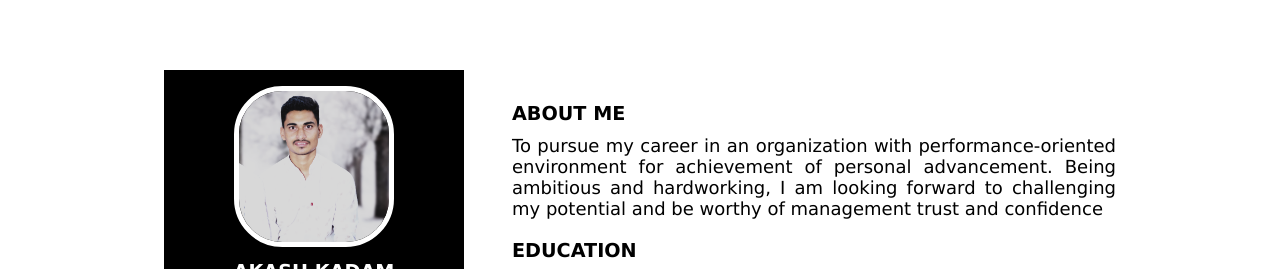
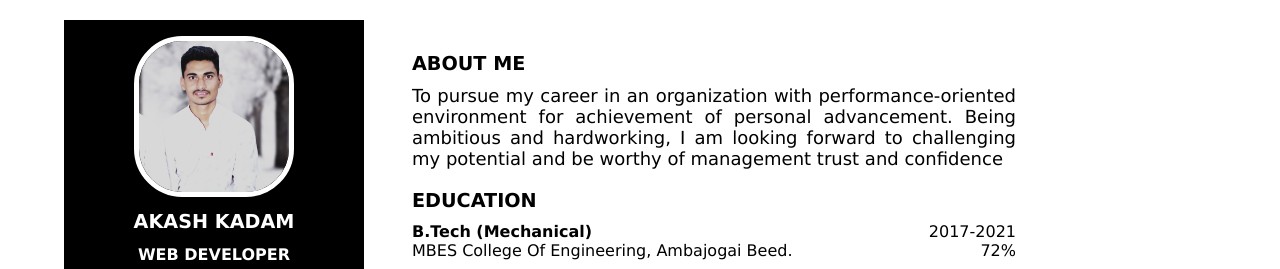
Before and after one commit to Akashkadam131724/Resume, a plain HTML site: page index.html in a window 1280 px wide. Shown: the top 269 px of the page. Drawn offline with Linux system fonts and the light colour scheme.

Commit message:
Update style.css

```diff
--- a/style.css
+++ b/style.css
@@ -8,7 +8,7 @@
     font-family: Verdana, Geneva, Tahoma, sans-serif
 }
 .main-content{
-    padding: 50px 100px;
+/*     padding: 50px 100px; */
     display: grid;
     /* height: 1000px; */
     min-height: 1000px;
```
